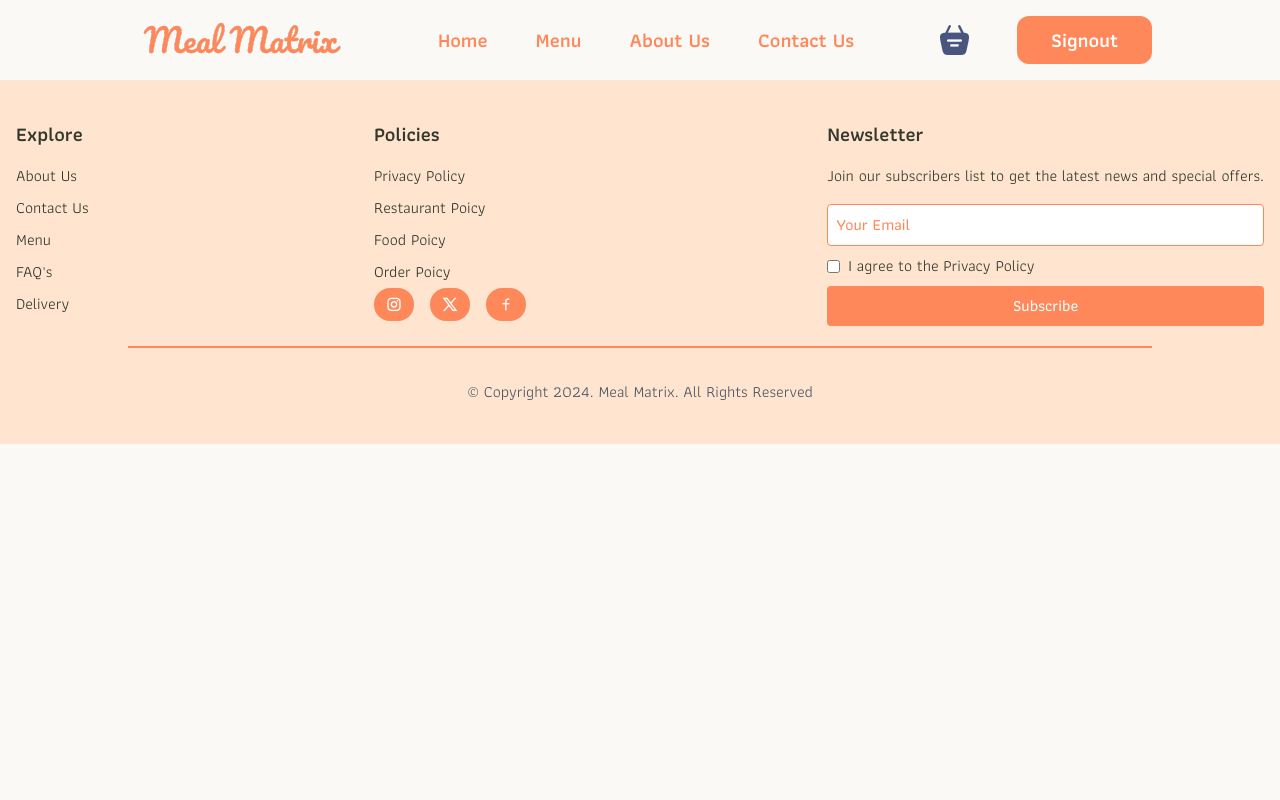
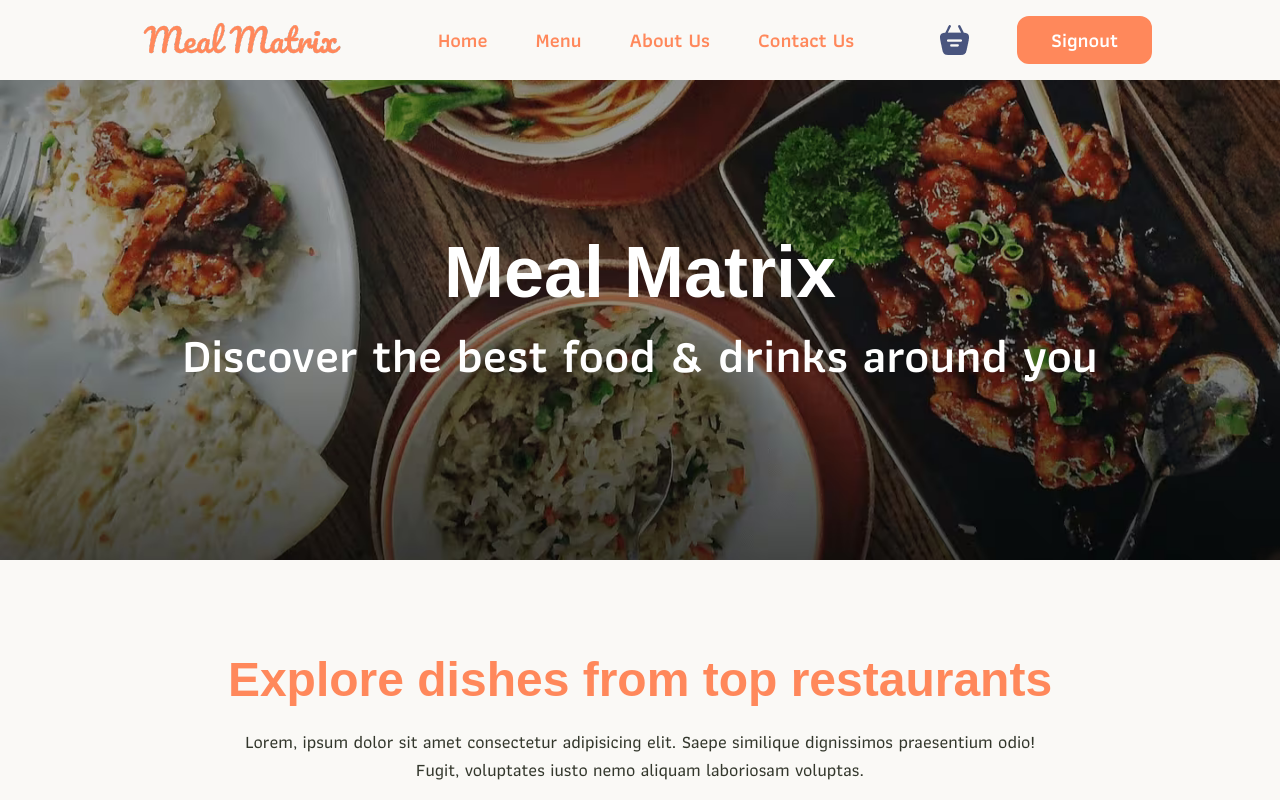
Before and after one commit to Dhairya-Dave-0204/Meal-Matrix, a React (Vite) app in the folder frontend/: page /menu in a window 1280 px wide. Shown: the top 800 px of the page. Built offline with nearby package versions, Linux system fonts and the light colour scheme; a web font is replaced by a local one; what fluid-tailwind would draw is missing.

Commit message:
Create menu page

```diff
--- a/frontend/src/App.jsx
+++ b/frontend/src/App.jsx
@@ -1,7 +1,7 @@
-import React, { useState } from 'react'
+import React from 'react'
 import { Navbar, Footer } from './components/component_index'
 import { Route, Routes } from 'react-router-dom'
-import { Cart, Home, PlaceOrder, SignIn, Signup } from './pages/page_index'
+import { Cart, Home, PlaceOrder, SignIn, Signup, Menu } from './pages/page_index'
 
 function App() {
 
@@ -14,6 +14,7 @@ function App() {
         <Route path='/order' element={<PlaceOrder />} />
         <Route path='/signup' element={<Signup />} />
         <Route path='/signin' element={<SignIn />} />
+        <Route path='/menu' element={<Menu />} />
       </Routes>
       <Footer />
     </>
--- a/frontend/src/assets/frontend_assets/assets.js
+++ b/frontend/src/assets/frontend_assets/assets.js
@@ -11,6 +11,7 @@ import menu_6 from './menu_6.png'
 import menu_7 from './menu_7.png'
 import menu_8 from './menu_8.png'
 import Section1 from './Section1.png'
+import SearchBG from './SearchBG.png'
 
 import food_1 from './food_1.png'
 import food_2 from './food_2.png'
@@ -79,7 +80,8 @@ export const assets = {
     logout_icon,
     bag_icon,
     parcel_icon,
-    Section1
+    Section1,
+    SearchBG
 }
 
 export const menu_list = [
--- /dev/null
+++ b/frontend/src/pages/Mneu/Menu.jsx
@@ -0,0 +1,30 @@
+import React, {useState} from "react";
+import { assets } from "../../assets/frontend_assets/assets";
+import { ExploreMenu, FoodDisplay } from '../../components/component_index'
+
+function Menu() {
+
+    const [category, setCategory] = useState("All");
+
+  return (
+    <>
+      <div
+        className="bg-cover bg-center h-[60vh] flex flex-col mb-20 justify-center items-center text-white"
+        style={{ backgroundImage: `url(${assets.SearchBG})` }}
+      >
+        <h1 className="text-4xl md:text-7xl font-bold mb-4 font-expletus">
+          Meal Matrix
+        </h1>
+        <h2 className="text-3xl md:text-5xl font-semibold mb-4 p-2">
+          Discover the best food & drinks around you
+        </h2>
+      </div>
+
+      <ExploreMenu category={category} setCategory={setCategory} />
+
+      <FoodDisplay category={category} />
+    </>
+  );
+}
+
+export default Menu;
--- a/frontend/src/pages/page_index.js
+++ b/frontend/src/pages/page_index.js
@@ -3,6 +3,7 @@ import Cart from "./Cart/Cart";
 import PlaceOrder from "./PlaceOrder/PlaceOrder";
 import SignIn from "./SignIn/SignIn";
 import Signup from "./SignUp/Signup";
+import Menu from "./Mneu/Menu";
 
 export {
     Home,
@@ -10,4 +11,5 @@ export {
     PlaceOrder,
     SignIn,
     Signup,
+    Menu,
 }
```
Also changed, not shown: frontend/src/assets/frontend_assets/SearchBG.png (added).
